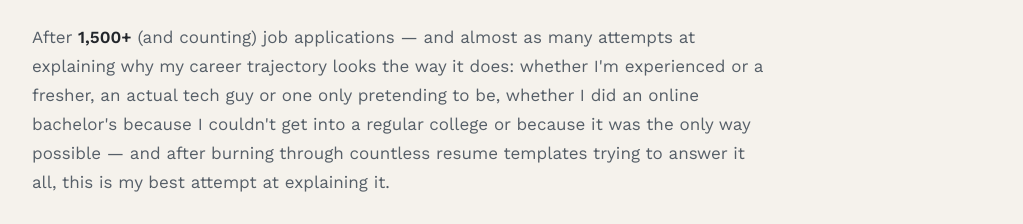
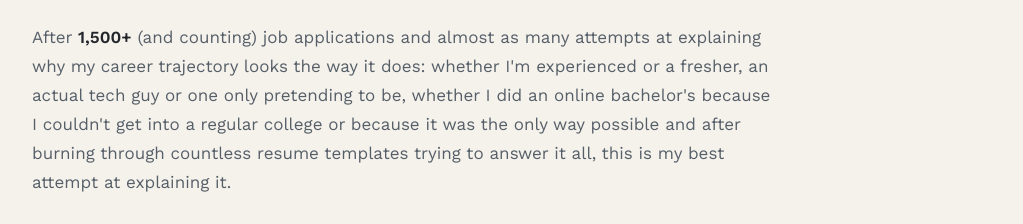
Before and after one commit to abhijitsingh456/abhijitsingh456.github.io, a plain HTML site: page index.html in a window 1280 px wide. Shown: the part 193-417 px from the top of the page, without its empty margins (128-1151 px from the left). Drawn offline with nearby package versions, Linux system fonts and the light colour scheme.

Commit message:
Refactor intro paragraph

```diff
--- a/index.html
+++ b/index.html
@@ -79,7 +79,7 @@
     <p class="role">Junior Engineering Associate — Steel Authority of India Limited</p>
   </header>
 
-  <p class="intro">After <b>1,500+</b> (and counting) job applications — and almost as many attempts at explaining why my career trajectory looks the way it does: whether I'm experienced or a fresher, an actual tech guy or one only pretending to be, whether I did an online bachelor's because I couldn't get into a regular college or because it was the only way possible — and after burning through countless resume templates trying to answer it all, this is my best attempt at explaining it.</p>
+  <p class="intro">After <b>1,500+</b> (and counting) job applications and almost as many attempts at explaining why my career trajectory looks the way it does: whether I'm experienced or a fresher, an actual tech guy or one only pretending to be, whether I did an online bachelor's because I couldn't get into a regular college or because it was the only way possible and after burning through countless resume templates trying to answer it all, this is my best attempt at explaining it.</p>
 
   <div class="top">
     <h1>My Journey</h1>
```
